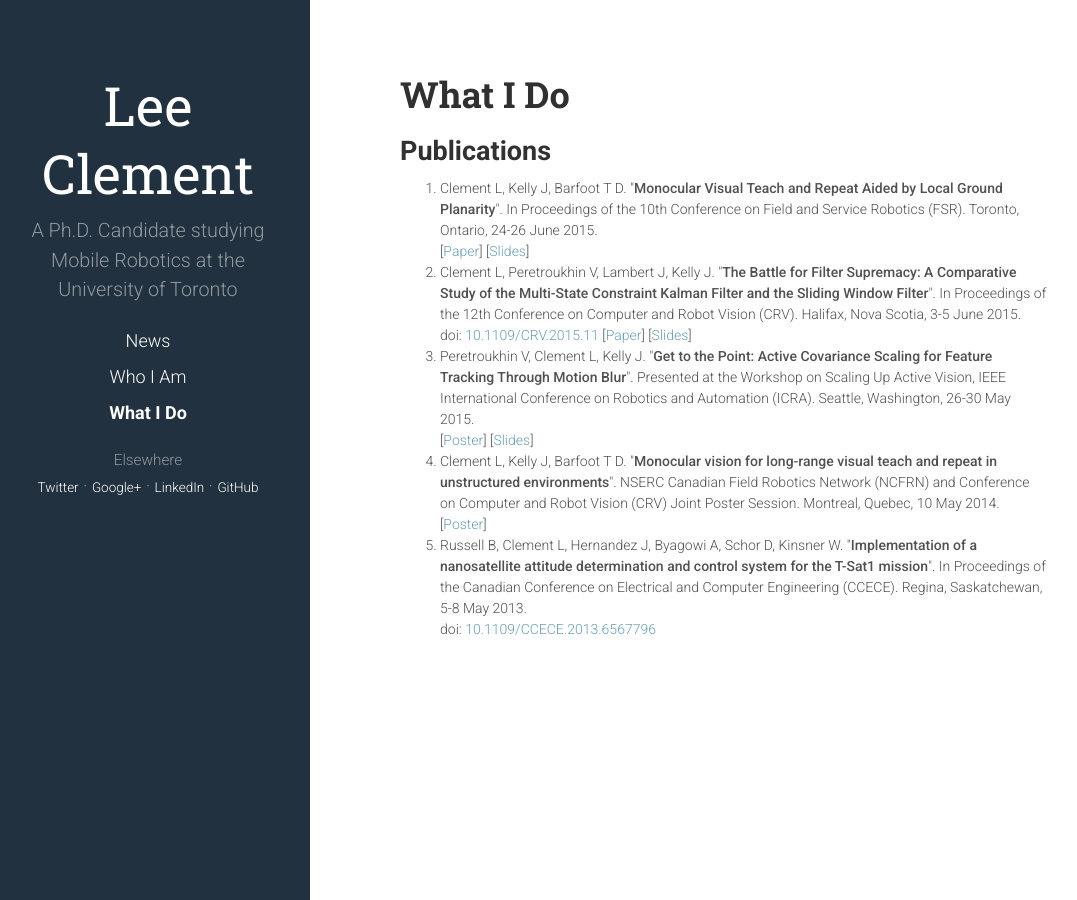
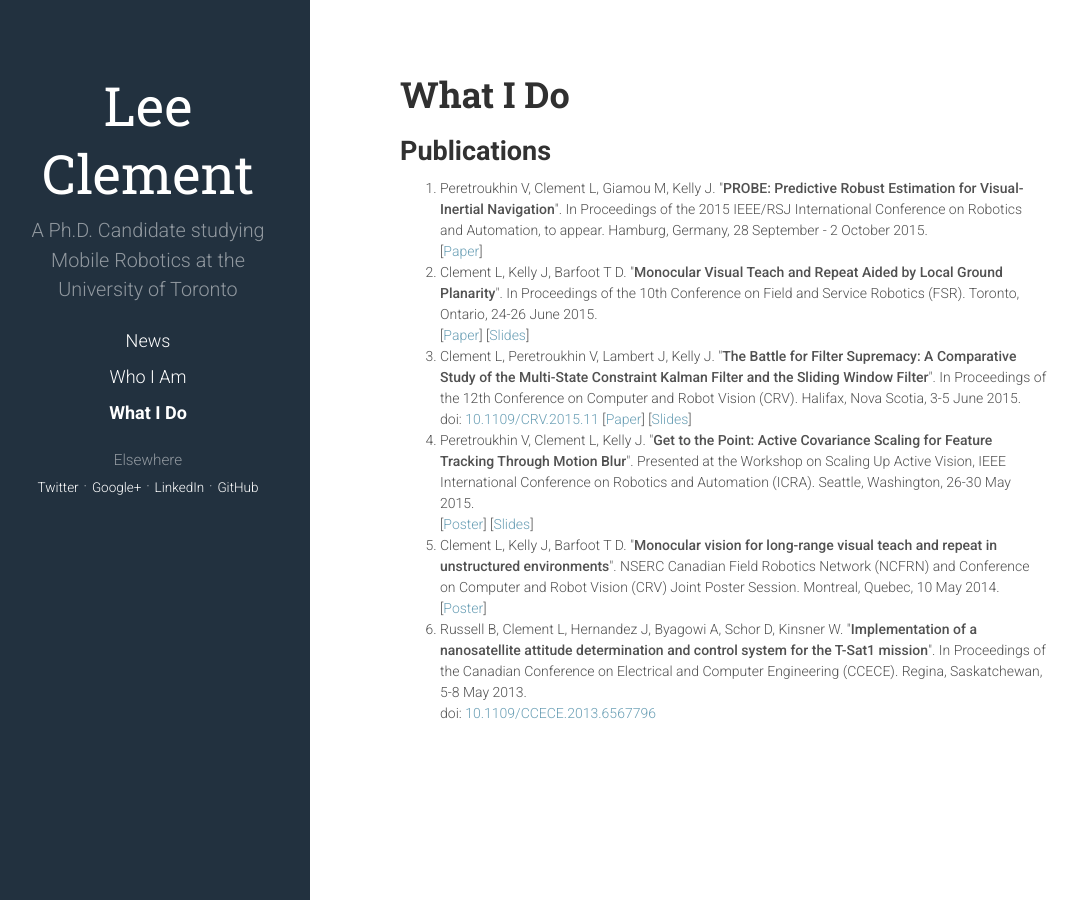
Before and after one commit to leeclemnet/leeclemnet.github.io, a Jekyll site: the page built from work.md, in a window 1280 px wide. Shown: the whole page, without its empty margins (14-1091 px from the left). Built offline with Jekyll 4.4.1, drawn with Linux system fonts in a browser that asks for light colours; nearby versions of some CDN libraries; Markdown is read by kramdown in place of the engine named in the settings.

Commit message:
Added IROS paper

```diff
--- a/work.md
+++ b/work.md
@@ -8,6 +8,10 @@ sitemap:
 
 ## Publications
 <div class="pub-list"> <ol>
+
+<li> Peretroukhin V, Clement L, Giamou M, Kelly J. "<b>PROBE: Predictive Robust Estimation for Visual-Inertial Navigation</b>". In Proceedings of the 2015 IEEE/RSJ International Conference on Robotics and Automation, to appear. Hamburg, Germany, 28 September - 2 October 2015.<br/>
+  [<a href="{{ site.url }}/assets/docs/iros2015_PROBE_paper.pdf">Paper</a>]
+</li>
 
 <li> Clement L, Kelly J, Barfoot T D. "<b>Monocular Visual Teach and Repeat Aided by Local Ground Planarity</b>". In Proceedings of the 10th Conference on Field and Service Robotics (FSR). Toronto, Ontario, 24-26 June 2015.<br/>
   [<a href="{{ site.url }}/assets/docs/fsr2015_monoVTR_paper.pdf">Paper</a>] [<a href="{{ site.url }}/assets/docs/fsr2015_monoVTR_slides.pdf">Slides</a>]
```
Also changed, not shown: 1 other file.
